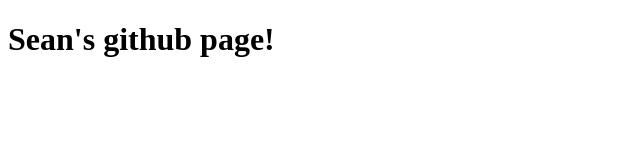
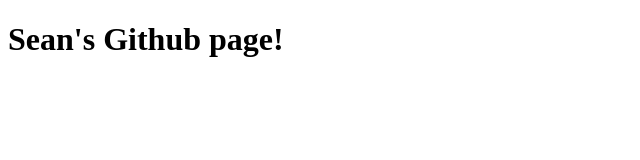
Before and after one commit to spb-nb/spb-nb.github.io, a plain HTML site: page index.html in a window 1280 px wide. Shown: the whole page, without its empty margins (0-640 px from the left). Drawn offline with Linux system fonts and the light colour scheme.

Commit message:
next one

```diff
--- a/index.html
+++ b/index.html
@@ -7,7 +7,7 @@
         <link rel="stylesheet" href="">
     </head>
     <body>
-        <h1>Sean's github page!</h1>
+        <h1>Sean's Github page!</h1>
 
     </body>
 </html>
```
